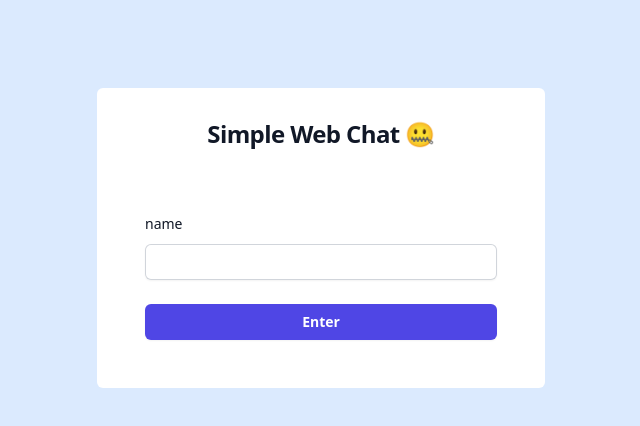
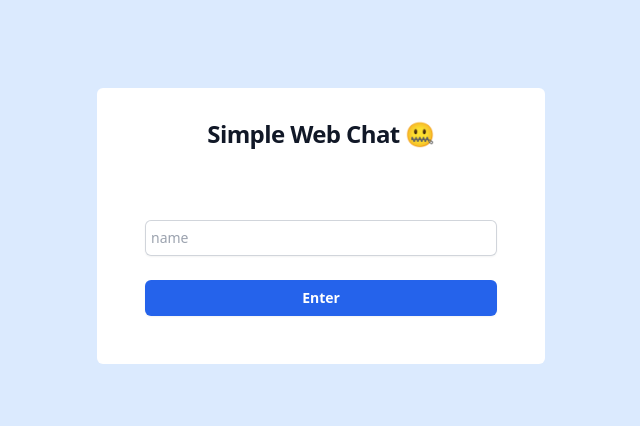
Before and after one commit to chaelin1211/svelte-simple-chat, a SvelteKit app in the folder front/: page /first in a window 1280 px wide. Shown: the top 426 px of the page, without its empty margins (319-959 px from the left). Built offline with nearby package versions, Linux system fonts and the light colour scheme.

Commit message:
STYLE: button, input style 통일

```diff
--- a/front/src/routes/chat/+page.svelte
+++ b/front/src/routes/chat/+page.svelte
@@ -47,7 +47,7 @@
   });
 </script>
 
-<div class="bg-black text-white rounded-md p-2 mb-2 h-80 justify-end overflow-y-auto scrollbar-hide break-words">
+<div class="bg-black text-white rounded-md p-2 mb-2 h-80 justify-end overflow-y-auto scrollbar-hide break-words text-sm">
     {#each messages as {name, message}}
         {#if !!name}
             <p><span class="text-red-200">{name}</span>{`: ${message}`}</p>
@@ -57,7 +57,7 @@
     {/each}
 </div>
 <form on:submit={(e) => sendMessage(e)} class="flex space-x-2">
-    <input class="block w-full rounded-full ring-1 ring-gray-400 py-0.5 px-3 focus:ring-2 focus:ring-blue-400 outline-0"  type="text" bind:value={message} placeholder="chat"/>
+    <input class="block w-full rounded-full ring-1 text-gray-900 ring-gray-300 placeholder:text-gray-400 py-0.5 px-3 focus:ring-2 focus:ring-blue-400 outline-0 sm:text-sm sm:leading-6" type="text" bind:value={message} placeholder="send ..."/>
     <button type="submit" class="text-white bg-blue-600 hover:bg-blue-700 font-medium rounded-full text-sm p-2.5 text-center inline-flex items-center me-2 -rotate-90">
         <svg class="w-4 h-4" aria-hidden="true" xmlns="http://www.w3.org/2000/svg" fill="none" viewBox="0 0 14 10">
             <path stroke="currentColor" stroke-linecap="round" stroke-linejoin="round" stroke-width="2" d="M1 5h12m0 0L9 1m4 4L9 9"/>
--- a/front/src/routes/first/+page.svelte
+++ b/front/src/routes/first/+page.svelte
@@ -18,25 +18,22 @@
 </script>
 <form class="p-10 space-y-6" on:submit={(e) => enterChat(e, input)}>
   <div>
-    <label
-            for="name"
-            class="block text-sm font-medium leading-6 text-gray-900">name</label
-    >
     <div class="mt-2">
       <input
               bind:value={input}
               id="name"
               name="name"
               type="text"
+              placeholder="name"
               required
-              class="block w-full rounded-md border-0 p-1.5 text-gray-900 shadow-sm ring-1 ring-inset ring-gray-300 placeholder:text-gray-400 focus:ring-2 focus:ring-inset focus:ring-indigo-600 sm:text-sm sm:leading-6"
+              class="block w-full rounded-md outline-0 p-1.5 text-gray-900 shadow-sm ring-1 ring-inset ring-gray-300 placeholder:text-gray-400 focus:ring-2 focus:ring-inset focus:ring-blue-400 sm:text-sm sm:leading-6"
       />
     </div>
   </div>
   <div>
     <button
             type="submit"
-            class="flex w-full justify-center rounded-md bg-indigo-600 px-3 py-1.5 text-sm font-semibold leading-6 text-white shadow-sm hover:bg-indigo-500 focus-visible:outline focus-visible:outline-2 focus-visible:outline-offset-2 focus-visible:outline-indigo-600"
+            class="flex w-full justify-center rounded-md bg-blue-600 px-3 py-1.5 text-sm font-semibold leading-6 text-white shadow-sm hover:bg-blue-700 focus-visible:outline focus-visible:outline-2 focus-visible:outline-offset-2 focus-visible:outline-blue-600"
     >Enter
     </button>
   </div>
```
